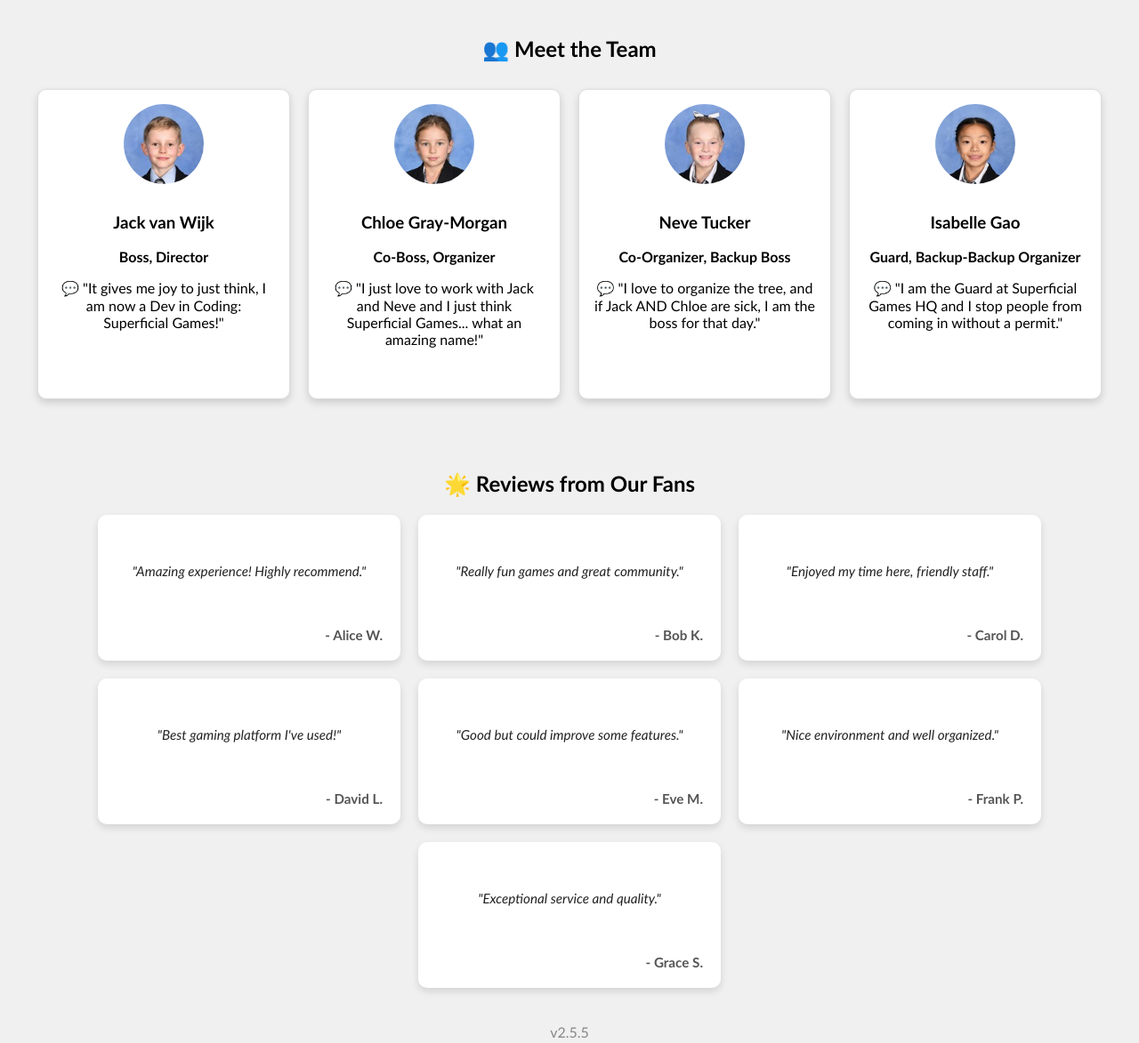
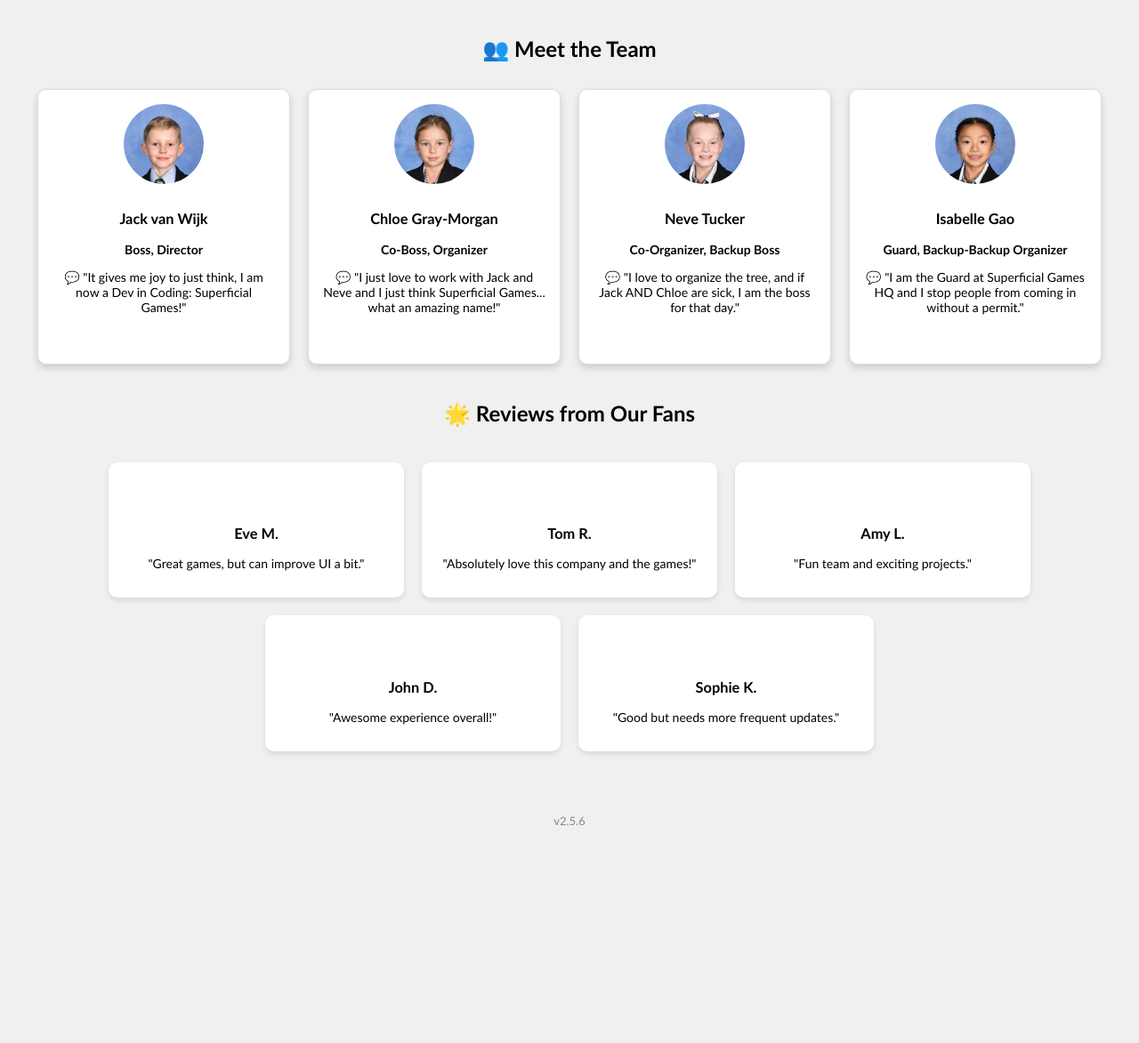
Before and after one commit to JackTheDemon354/Superficial-Games, a plain HTML site: page public/team.html in a window 1280 px wide. Shown: the whole page at 89% size. After the commit the page ends 931 px from the top, so only its background shows below. Drawn offline with Linux system fonts and the light colour scheme.

Commit message:
Update team.html

```diff
--- a/public/team.html
+++ b/public/team.html
@@ -2,11 +2,10 @@
 <html lang="en">
 <head>
   <meta charset="UTF-8" />
-  <title>Our Team - Superficial Games</title>
-  <link rel="stylesheet" href="/style.css" />
+  <title>Team & Reviews - Superficial Games</title>
   <style>
     body {
-      font-family: Calibri, sans-serif;
+      font-family: Calibri, Comic Sans MS;
       margin: 0;
       background: #f0f0f0;
     }
@@ -22,7 +21,7 @@
       margin-bottom: 10px;
     }
 
-    /* Team Cards */
+    /* TEAM CARDS */
     .team-grid {
       display: flex;
       flex-wrap: wrap;
@@ -42,6 +41,7 @@
       text-align: center;
       transition: transform 0.2s ease;
       overflow: hidden;
+      font-size: 14px;
     }
 
     .team-card:hover {
@@ -61,7 +61,7 @@
       opacity: 0;
       transform: translateY(15px);
       transition: all 0.4s ease;
-      font-size: 0.9em;
+      font-weight: bold;
     }
 
     .team-card:hover .tags {
@@ -83,19 +83,9 @@
     .tag-yellow { background: #f1c40f; color: #222; }
     .tag-green { background: limegreen; }
 
-    /* Reviews Section */
-    .reviews-section {
-      max-width: 1300px;
-      margin: 40px auto 20px;
-      padding: 0 20px;
-    }
-
-    .reviews-section h2 {
-      text-align: center;
-      margin-bottom: 20px;
-    }
-
-    .reviews-grid {
+    /* REVIEWS ROW */
+    .reviews-row {
+      margin-top: 40px;
       display: flex;
       flex-wrap: wrap;
       justify-content: center;
@@ -103,67 +93,49 @@
     }
 
     .review-card {
+      width: 300px;
       background: white;
       border-radius: 10px;
-      box-shadow: 0 4px 8px rgba(0,0,0,0.12);
-      width: 300px;
-      padding: 20px;
-      font-size: 0.95em;
-      color: #222;
+      box-shadow: 0 3px 6px rgba(0,0,0,0.1);
+      padding: 16px;
+      text-align: center;
       position: relative;
-      user-select: none;
-      transition: transform 0.2s ease;
+      overflow: hidden;
+      font-size: 14px;
+      transition: transform 0.3s ease;
     }
 
     .review-card:hover {
       transform: translateY(-5px);
     }
 
-    /* Animate stars container on hover */
-    .review-card:hover .review-stars {
+    .stars {
+      margin-bottom: 10px;
+      opacity: 0;
+      transform: translateY(15px);
+      transition: all 0.4s ease;
+      display: inline-block;
+    }
+
+    .review-card:hover .stars {
       opacity: 1;
       transform: translateY(0);
     }
 
-    .review-stars {
-      margin-bottom: 10px;
-      opacity: 0;
-      transform: translateY(15px);
-      transition: all 0.4s ease;
-      display: inline-flex;
-      gap: 3px;
-      justify-content: center;
+    /* Star SVG styling */
+    .stars svg {
+      width: 28px;
+      height: 28px;
+      vertical-align: middle;
+      margin: 0 2px;
     }
 
-    .review-stars svg {
-      width: 24px;
-      height: 24px;
-      fill: #fd9500; /* Gold */
-      flex-shrink: 0;
-    }
-
-    /* Empty star greyed out */
-    .star-empty {
-      fill: #ccc;
-    }
-
-    .review-text {
-      font-style: italic;
-      margin-bottom: 12px;
-      min-height: 60px;
-      text-align: center;
-    }
-
-    .review-author {
-      font-weight: bold;
-      text-align: right;
-      color: #555;
-    }
-
+    /* Version footer */
     .version {
       text-align: center;
-      margin: 40px 0;
+      margin-top: 50px;
       color: #888;
+      font-size: 13px;
       user-select: none;
     }
   </style>
@@ -172,16 +144,15 @@
   <div class="block">
     <h2>👥 Meet the Team</h2>
     <div id="team" class="team-grid"></div>
+
+    <h2>🌟 Reviews from Our Fans</h2>
+    <div id="reviews" class="reviews-row"></div>
   </div>
 
-  <div class="reviews-section">
-    <h2>🌟 Reviews from Our Fans</h2>
-    <div id="reviews" class="reviews-grid"></div>
-  </div>
-
-  <div class="version">v2.5.5</div>
+  <div class="version">v2.5.6</div>
 
   <script>
+    // Load Staff.json from your server
     async function loadTeam() {
       try {
         const res = await fetch('/data/Staff.json');
@@ -216,83 +187,83 @@
       }
     }
 
+    // Determine tag color class by name
     function getTagColorClass(name) {
       if (name.includes("Jack")) return "tag-red";
       if (name.includes("Chloe")) return "tag-orange";
       if (name.includes("Neve")) return "tag-yellow";
       if (name.includes("Isabelle")) return "tag-green";
-      return "";
+      return "tag-red"; // fallback
     }
 
-    // SVG icons for stars
-    const starFullSVG = `
-      <svg viewBox="0 0 24 24" aria-hidden="true" focusable="false">
-        <path d="M11.99 6.12l2.64 5.39 6.1.87-5.47 5.17 1.28 6.06-5.65-3.02-5.64 3.02 1.28-6.06-5.47-5.17 6.1-.87z"/>
-      </svg>
-    `;
-    const starHalfSVG = `
-      <svg viewBox="0 0 24 24" aria-hidden="true" focusable="false">
-        <defs>
-          <linearGradient id="half-grad" x1="0" y1="0" x2="1" y2="0">
-            <stop offset="50%" stop-color="#fd9500"/>
-            <stop offset="50%" stop-color="#ccc"/>
-          </linearGradient>
-        </defs>
-        <path fill="url(#half-grad)" d="M11.99 6.12l2.64 5.39 6.1.87-5.47 5.17 1.28 6.06-5.65-3.02-5.64 3.02 1.28-6.06-5.47-5.17 6.1-.87z"/>
-      </svg>
-    `;
-    const starEmptySVG = `
-      <svg viewBox="0 0 24 24" aria-hidden="true" focusable="false" class="star-empty">
-        <path d="M11.99 6.12l2.64 5.39 6.1.87-5.47 5.17 1.28 6.06-5.65-3.02-5.64 3.02 1.28-6.06-5.47-5.17 6.1-.87z"/>
-      </svg>
-    `;
+    // SVG templates for stars
+    const starFullSVG = `<svg aria-hidden="true" viewBox="0 0 24 24" fill="#FD9500" xmlns="http://www.w3.org/2000/svg"><path d="M11.99 6.127l2.641 5.388 6.097.871-5.47 5.172 1.284 6.062-5.646-3.021-5.646 3.021 1.284-6.062-5.47-5.172 6.097-.871 2.64-5.388z"/></svg>`;
+    const starEmptySVG = `<svg aria-hidden="true" viewBox="0 0 24 24" fill="none" stroke="#ccc" stroke-width="2" xmlns="http://www.w3.org/2000/svg"><path d="M11.99 6.127l2.641 5.388 6.097.871-5.47 5.172 1.284 6.062-5.646-3.021-5.646 3.021 1.284-6.062-5.47-5.172 6.097-.871 2.64-5.388z"/></svg>`;
+    function starHalfSVG(id) {
+      return `
+        <svg aria-hidden="true" viewBox="0 0 24 24" xmlns="http://www.w3.org/2000/svg" width="24" height="24">
+          <defs>
+            <linearGradient id="${id}">
+              <stop offset="50%" stop-color="#FD9500"/>
+              <stop offset="50%" stop-color="transparent"/>
+            </linearGradient>
+          </defs>
+          <path fill="url(#${id})" stroke="#FD9500" stroke-width="2" d="M11.99 6.127l2.641 5.388 6.097.871-5.47 5.172 1.284 6.062-5.646-3.021-5.646 3.021 1.284-6.062-5.47-5.172 6.097-.871 2.64-5.388z"/>
+        </svg>
+      `;
+    }
 
-    // Example random reviews data
+    // Render stars into container for any rating 0 to 5 with 0.5 steps
+    function renderStars(rating, container) {
+      container.innerHTML = "";
+      const fullStars = Math.floor(rating);
+      const halfStar = rating % 1 >= 0.5;
+      const emptyStars = 5 - fullStars - (halfStar ? 1 : 0);
+
+      for (let i = 0; i < fullStars; i++) {
+        container.insertAdjacentHTML('beforeend', starFullSVG);
+      }
+      if (halfStar) {
+        // Unique gradient ID for each half star
+        const gradientId = 'grad' + Math.random().toString(36).slice(2, 7);
+        container.insertAdjacentHTML('beforeend', starHalfSVG(gradientId));
+      }
+      for (let i = 0; i < emptyStars; i++) {
+        container.insertAdjacentHTML('beforeend', starEmptySVG);
+      }
+    }
+
+    // Reviews data (you can move this to JSON or API later)
     const reviewsData = [
-      {author: "Alice W.", rating: 5, text: "Amazing experience! Highly recommend."},
-      {author: "Bob K.", rating: 4.5, text: "Really fun games and great community."},
-      {author: "Carol D.", rating: 4, text: "Enjoyed my time here, friendly staff."},
-      {author: "David L.", rating: 5, text: "Best gaming platform I've used!"},
-      {author: "Eve M.", rating: 3.5, text: "Good but could improve some features."},
-      {author: "Frank P.", rating: 4, text: "Nice environment and well organized."},
-      {author: "Grace S.", rating: 5, text: "Exceptional service and quality."}
+      { name: "Eve M.", stars: 3.5, text: "Great games, but can improve UI a bit." },
+      { name: "Tom R.", stars: 5, text: "Absolutely love this company and the games!" },
+      { name: "Amy L.", stars: 4, text: "Fun team and exciting projects." },
+      { name: "John D.", stars: 4.5, text: "Awesome experience overall!" },
+      { name: "Sophie K.", stars: 3, text: "Good but needs more frequent updates." }
     ];
 
-    // Generate stars HTML for given rating (e.g., 4.5)
-    function generateStars(rating) {
-      let html = '';
-      const fullStars = Math.floor(rating);
-      const halfStar = rating % 1 >= 0.5;
-      for (let i = 0; i < fullStars; i++) {
-        html += starFullSVG;
-      }
-      if (halfStar) {
-        html += starHalfSVG;
-      }
-      const emptyStars = 5 - fullStars - (halfStar ? 1 : 0);
-      for (let i = 0; i < emptyStars; i++) {
-        html += starEmptySVG;
-      }
-      return html;
-    }
-
-    // Load reviews into the review section
+    // Load reviews on page
     function loadReviews() {
       const container = document.getElementById('reviews');
-      reviewsData.forEach(review => {
+      reviewsData.forEach((review, index) => {
         const card = document.createElement('div');
         card.className = 'review-card';
 
+        // Create stars container with animation
+        const starsContainer = document.createElement('div');
+        starsContainer.className = 'stars';
+        renderStars(review.stars, starsContainer);
+
         card.innerHTML = `
-          <div class="review-stars">${generateStars(review.rating)}</div>
-          <div class="review-text">"${review.text}"</div>
-          <div class="review-author">- ${review.author}</div>
+          <h3>${review.name}</h3>
+          <p>"${review.text}"</p>
         `;
-
+        card.prepend(starsContainer);
         container.appendChild(card);
       });
     }
 
+    // Run loads
     loadTeam();
     loadReviews();
   </script>
```
